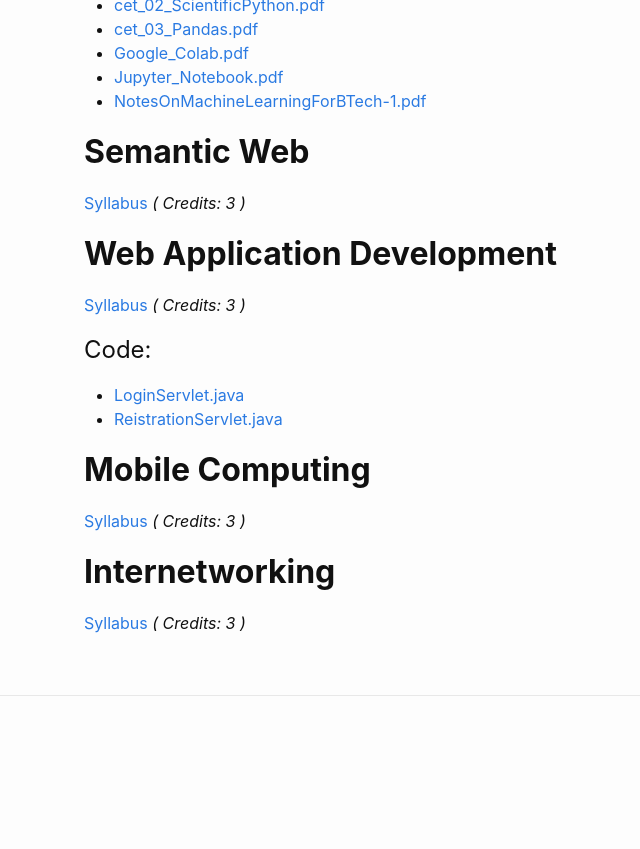
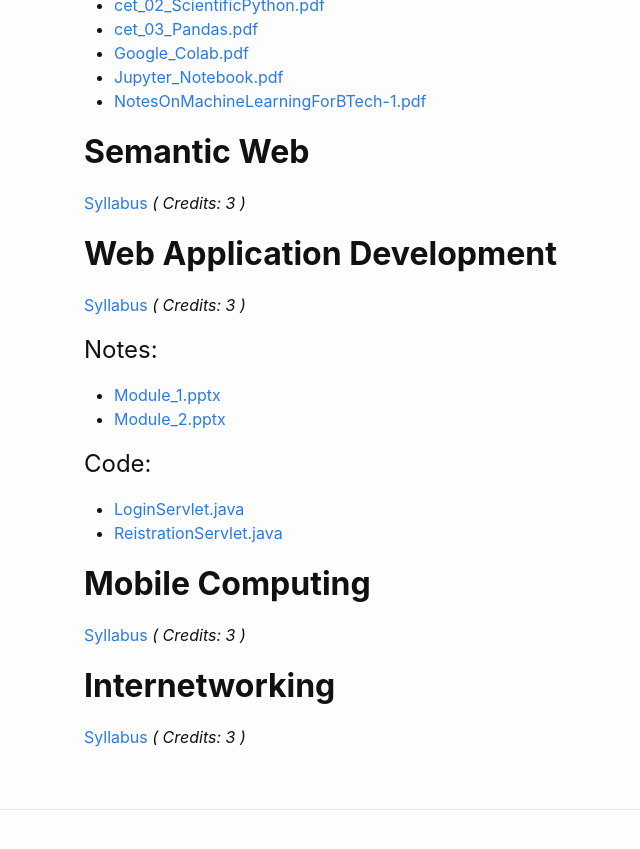
Before and after one commit to IT-GECBH/2020, a Jekyll site: the page built from resources_s7.md, in a window 1280 px wide and 900 px high, scrolled down 852 px. Shown: the top 849 px of the window, without its empty margins (186-826 px from the left). Built offline with Jekyll 4.4.1, drawn with Linux system fonts in a browser that asks for light colours; before the commit the page ends 1638 px from its top, so only the background shows below that.

Commit message:
Update resources_s7.md

```diff
--- a/resources_s7.md
+++ b/resources_s7.md
@@ -39,7 +39,10 @@ permalink: /resources-s7/
 
 ## **Web Application Development**
 [Syllabus](/2020/resources/WAD/IT409-Web-Application-Development.pdf) *( Credits: 3 )*  <br />
-<!-- [Previous Year Question Paper][] -->
+
+# Notes:
+* [Module_1.pptx](/resources/WAD/module_1.pptx)
+* [Module_2.pptx](/resources/WAD/module_2.pptx)
 
 # Code:
 * [LoginServlet.java](/resources/WAD/LoginServlet.java)
```
